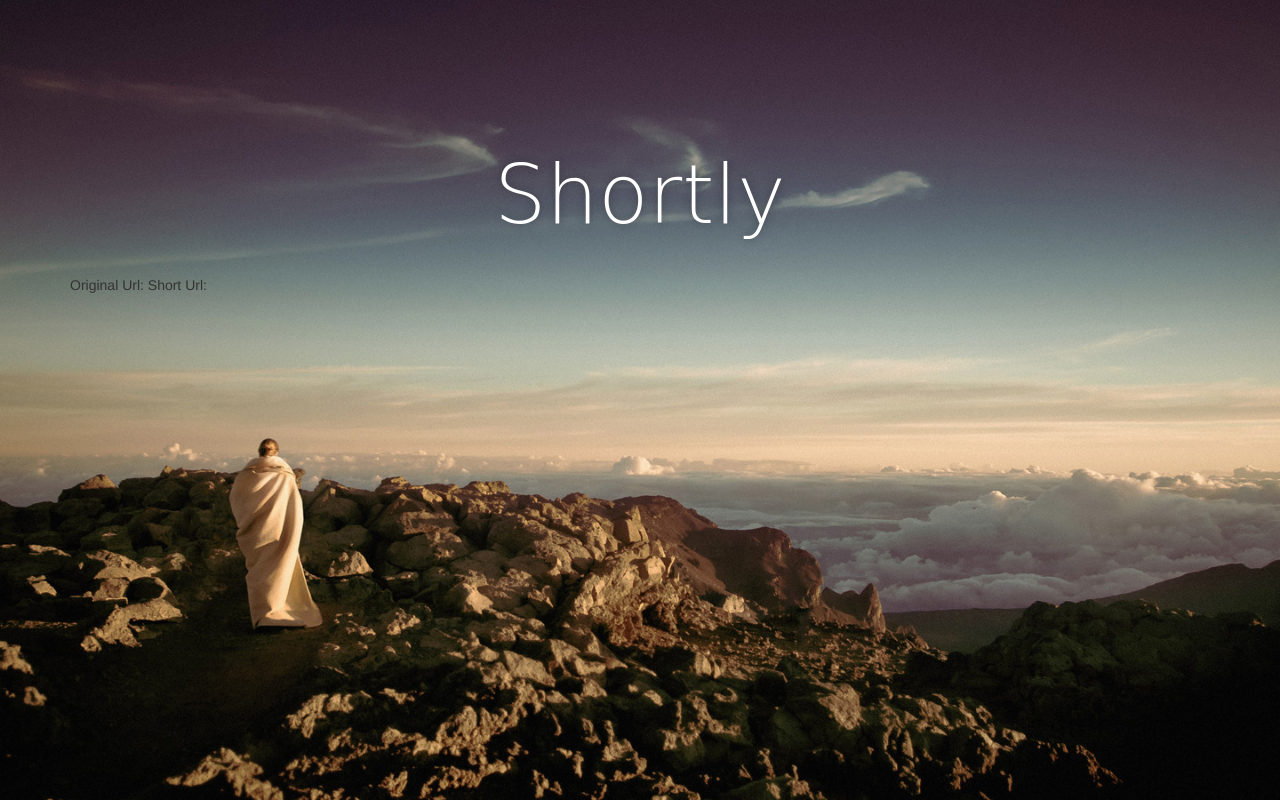
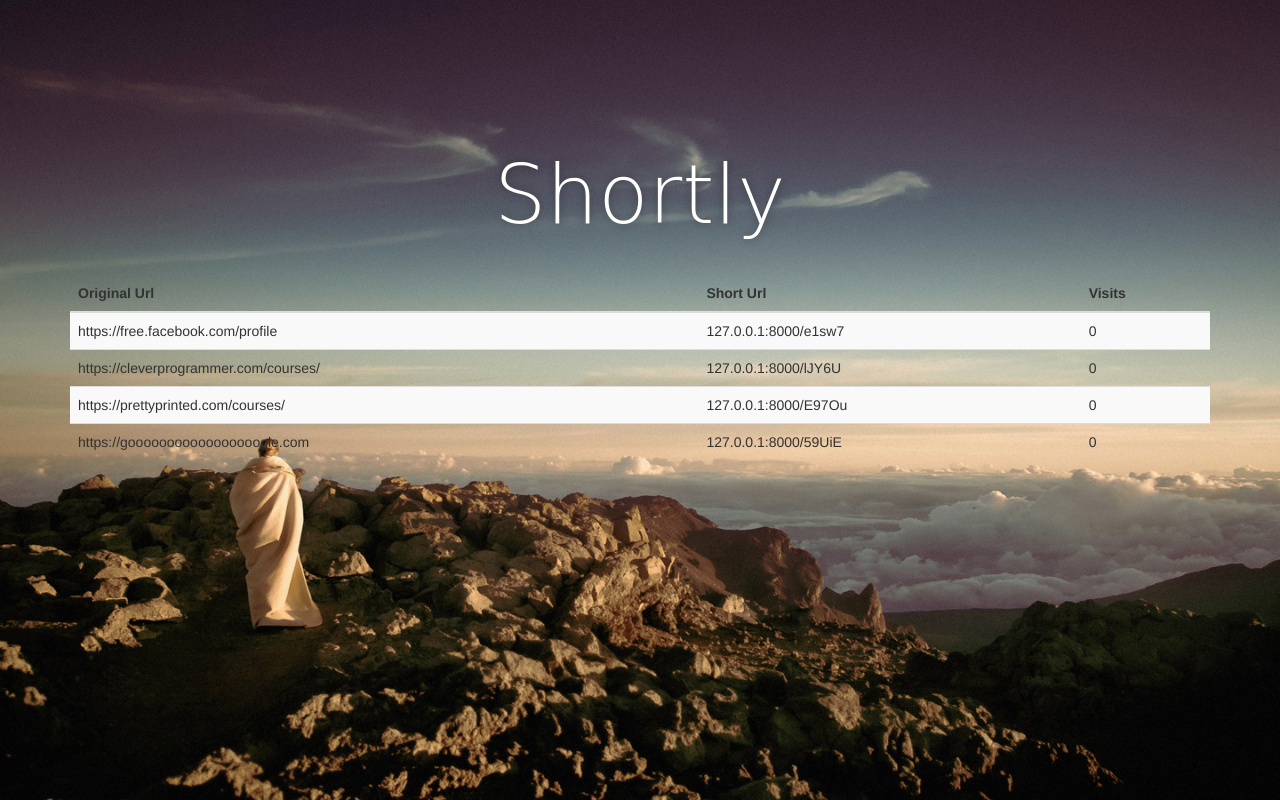
Before and after one commit to aybruhm/url-shortener-backend, a Django app: page /stats/ in a window 1280 px wide. Run offline with Django 3.2, Linux system fonts and the light colour scheme; data comes from the database, SQL or seed files in the repository; both versions use the stored data as it was after the commit; some libraries are stand-ins or nearby versions; some web fonts are replaced.

```diff
--- a/link/models.py
+++ b/link/models.py
@@ -5,6 +5,7 @@ from django.utils import timezone
 class URL(models.Model):
     original_url = models.URLField(max_length=512)
     short_url = models.CharField(max_length=20)
+    visits = models.IntegerField(default=0)
     timestap = models.DateTimeField(default=timezone.now)
 
     def __str__(self):
--- a/link/shortener.py
+++ b/link/shortener.py
@@ -2,7 +2,6 @@ from string import ascii_letters, digits
 from random import choices
 
 class Shortener:
-    k = 5
 
     def __init__(self, k=None):
         self.k = k if k is not None else 5
--- a/link/views.py
+++ b/link/views.py
@@ -1,27 +1,26 @@
-from django.shortcuts import render
+from django.shortcuts import render, redirect
+from django.http import HttpResponse
 from .shortener import Shortener
 from .models import URL
 
 
-# Create your views here.
+
 def home(request):
     original_url = request.POST.get('original-url')
     link = ""
-    # print(original_url)
     if request.method == 'POST':
         if request.POST.get('original-url'):
             url = URL()
             url.original_url = request.POST.get('original-url')
-            NewUrl = url.save()
             link = Shortener().shorten()
             url.short_url = link
-            # NewUrl = url.short_url
-            NewUrl = url.save(force_insert=True)
+            url.save()
         else:
             original_url = request.POST.get('original-url')
 
     context = {
         'original_url': original_url,
+        'link': link,
     }
     return render(request, 'home.html', context)
 
@@ -30,9 +29,15 @@ def add(request):
     return render(request, 'add.html')
 
 
-def token(request):
-    pass
+def token(request, token):
+    try:
+        original_url = URL.objects.filter(short_url=token)[0]
+        original_url.visits += 1
+    except IndexError:
+        return render(request, '404.html')
+    return redirect(original_url.original_url)
 
 
 def stats(request):
-    return render(request, 'stats.html')
+    urls = URL.objects.all()
+    return render(request, 'stats.html', {'urls': urls})
--- a/templates/add.html
+++ b/templates/add.html
@@ -1,6 +1,7 @@
 {% extends 'base.html' %}
 
 {% block content %}
+<h1 class="logo cursive">Shortly</h1><br>
 <div class="container">
     <div class="col">
         <div class="link">
--- a/templates/base.html
+++ b/templates/base.html
@@ -16,7 +16,6 @@
     <div class="main" style="background-postion: center center; background-image: url('{% static "assets/images/default.jpg" %}')">
         <div class="container">
             <div class="col-8">
-                <h1 class="logo cursive">Shortly</h1><br>
                 {% block content %}
                 {% endblock %}
             </div>
--- a/templates/home.html
+++ b/templates/home.html
@@ -3,13 +3,13 @@
 {% load crispy_forms_tags %}
 
 {% block content %}
+<h1 class="logo cursive">Shortly</h1><br>
 <div class="content">
     <div class="main container text-align-content-center">
         <div class="row mt-4">
             <div class="col align-content-center">
                 <form class="form-inline" method="POST">
                     {% csrf_token %}
-                    {{ form|crispy }}
                     <input type="link" name="original-url" class="form-control mb-2 m3-sm-2 transparent"
                            placeholder="Paste Url Here..">
                     <br><br>
--- a/templates/stats.html
+++ b/templates/stats.html
@@ -1,10 +1,25 @@
 {% extends 'base.html' %}
 
 {% block content %}
+<h1 class="logo cursive">Shortly</h1><br>
 
-<table border="1">
-  Original Url:
-  Short Url:
+<table class="table table-striped table-dark">
+  <thead class="thead-dark">
+  <tr>
+    <th>Original Url</th>
+    <th>Short Url</th>
+    <th>Visits</th>
+  </tr>
+  </thead>
+  <tbody>
+  {% for url in urls %}
+    <tr class="table-success">
+      <td>{{ url.original_url }}</td>
+      <td>127.0.0.1:8000/{{ url.short_url }}</td>
+      <td>{{ url.visits }}</td>
+    </tr>
+  {% endfor %}
+  </tbody>
 </table>
 
 {% endblock content %}
```
Also changed, not shown: templates/404.html (added, +9 -0 lines), db.sqlite3, link/migrations/0002_url_visits.py (added).
